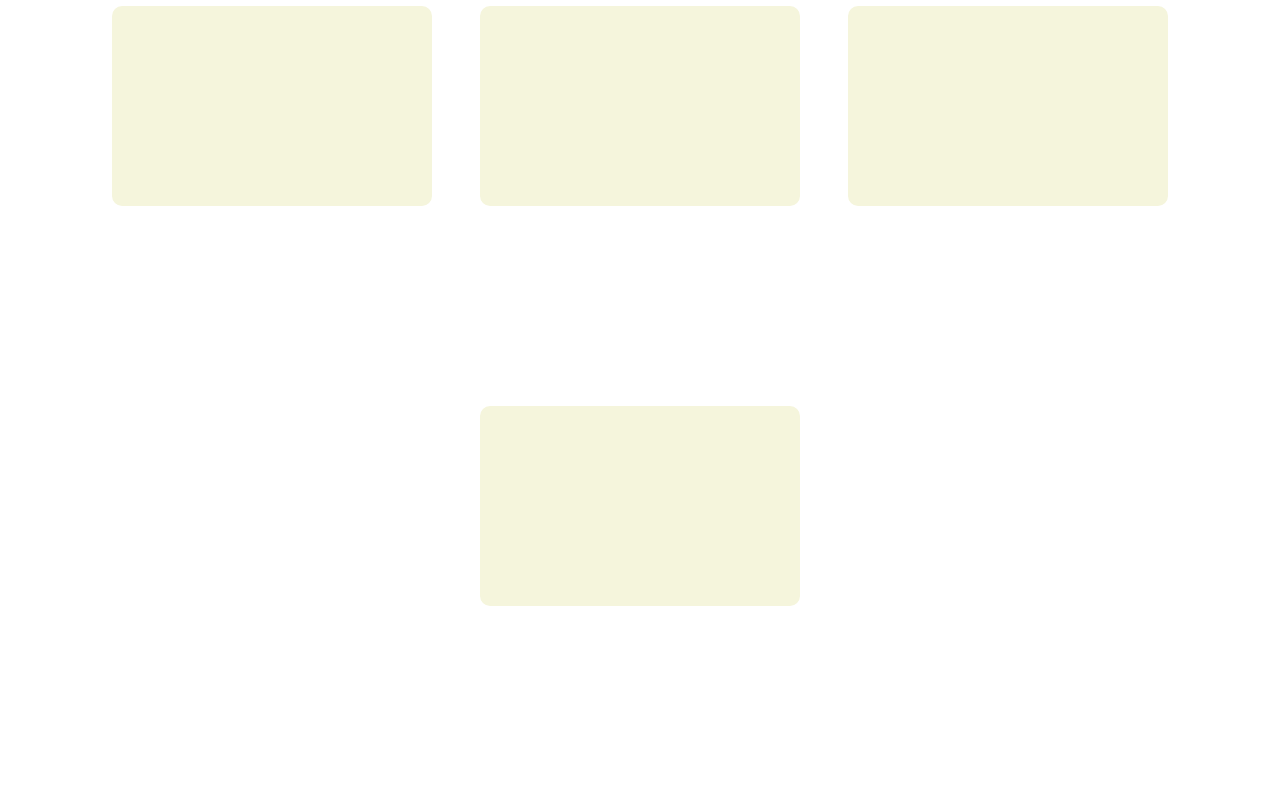
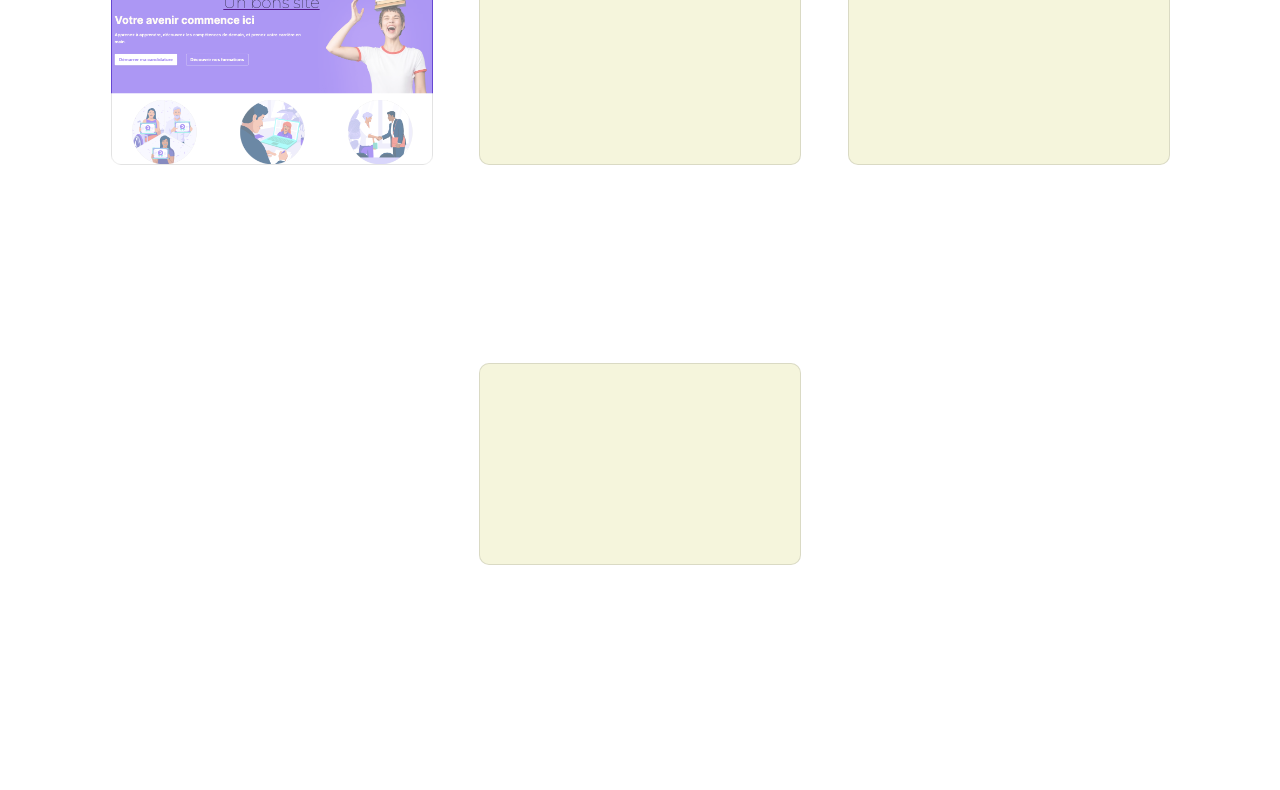
Before and after one commit to DjanyMouton/trainingDev, a plain HTML site: page index.html in a window 1280 px wide. Shown: the part 156-946 px from the top of the page. After the commit the page ends 919 px from the top, so only its background shows below. Drawn offline with Linux system fonts and the light colour scheme.

Commit message:
visibility of div changed

```diff
--- a/index.html
+++ b/index.html
@@ -22,8 +22,13 @@
     <main>
         <h1>Formations</h1>
         <section id="website-section">
-            <div class="website-div">
-                <h1></h1>
+            <div class="website-div" id="OpenClassrooms">
+                <a href="" class="link-div">
+                    <div class="link-div-txt">
+                        <h1>OpenClassrooms</h1>
+                        <p>Un bons site</p>
+                    </div>
+                </a>
             </div>
             <div class="website-div">
                 <h1></h1>
--- a/style.scss
+++ b/style.scss
@@ -11,11 +11,18 @@
 %main-div-parameter{
     border-radius: 10px;
     background-color: beige;
+    border: 0.01px rgba(0, 0, 0, 0.11) solid;
     height: 25vh;
     width: 25vw;
 }
+%background-div-websites{
+    background-position: center;
+    background-size: cover;
+}
 *{
-    font-family: 'Montserrat', sans-serif;;
+    font-family: 'Montserrat', sans-serif;
+    margin: 0;
+    padding: 0;
 }
 body{
     @extend %max-size;
@@ -64,6 +71,20 @@ main{
         @extend %main-div-parameter;
     }
     }
+    #OpenClassrooms{
+        @extend %background-div-websites;
+        background-image: url(/Image/Openclassrooms.png);
+    }
+    .link-div-txt{
+        height: 200px;
+        width: 100%;
+        background-color: rgba(255, 255, 255, 0.403);
+        color: black;
+        //visibility: hidden;
+        //:hover{
+            //visibility: visible;
+        //}
+    }
 }
 
 // Footer
```
Also changed, not shown: Image/Openclassrooms.png (added), style.css, 2 other files.
